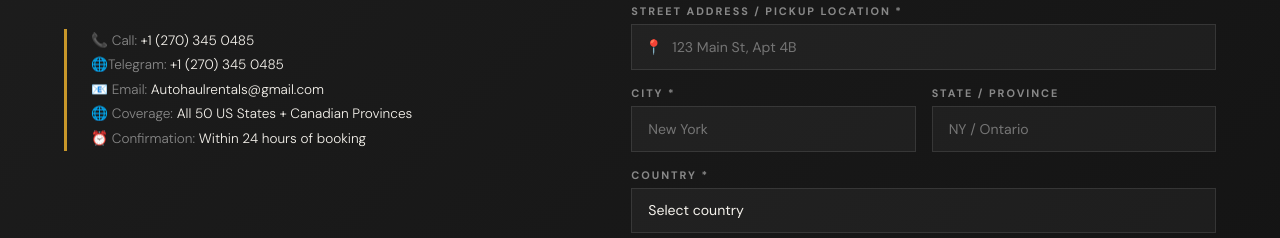
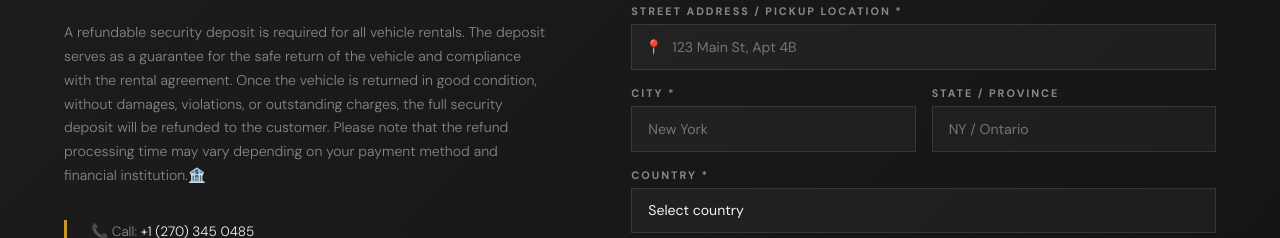
Before and after one commit to autohaul-sudo/autohaul, a plain HTML site: page auto-haul/index.html in a window 1280 px wide. Shown: the part 6183-6421 px from the top of the page. Drawn offline with nearby package versions, Linux system fonts and the light colour scheme.

Commit message:
Update index.html

```diff
--- a/auto-haul/index.html
+++ b/auto-haul/index.html
@@ -508,6 +508,7 @@
 
     <h3>📋 Before You Book</h3>
     <p>Ensure you have a valid government-issued ID or Driver's License. All drivers must meet legal driving requirements in their state or province.</p>
+    <p>A refundable security deposit is required for all vehicle rentals. The deposit serves as a guarantee for the safe return of the vehicle and compliance with the rental agreement. Once the vehicle is returned in good condition, without damages, violations, or outstanding charges, the full security deposit will be refunded to the customer. Please note that the refund processing time may vary depending on your payment method and financial institution.🏦</p>
 
     <div class="contact-detail" id="contact">
       <p>📞 Call: <span>+1 (270) 345 0485</span></p>
```
